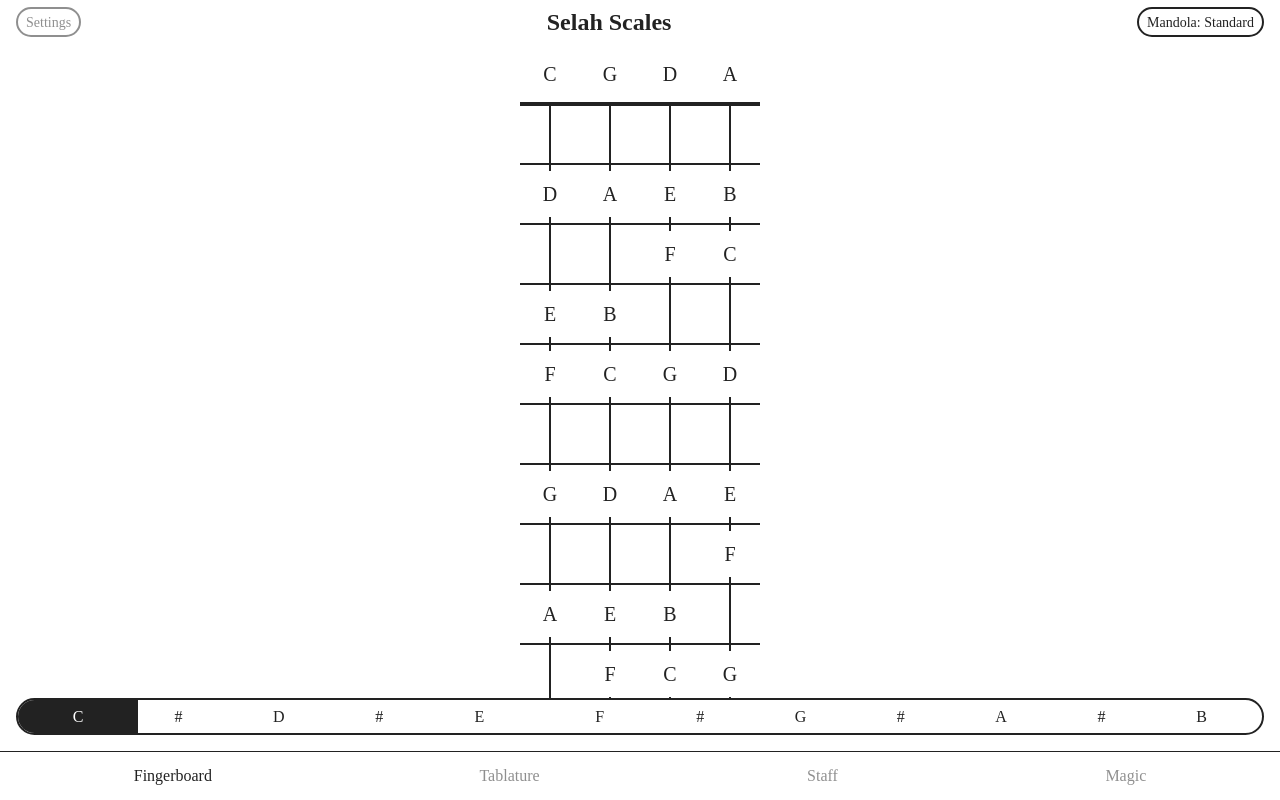
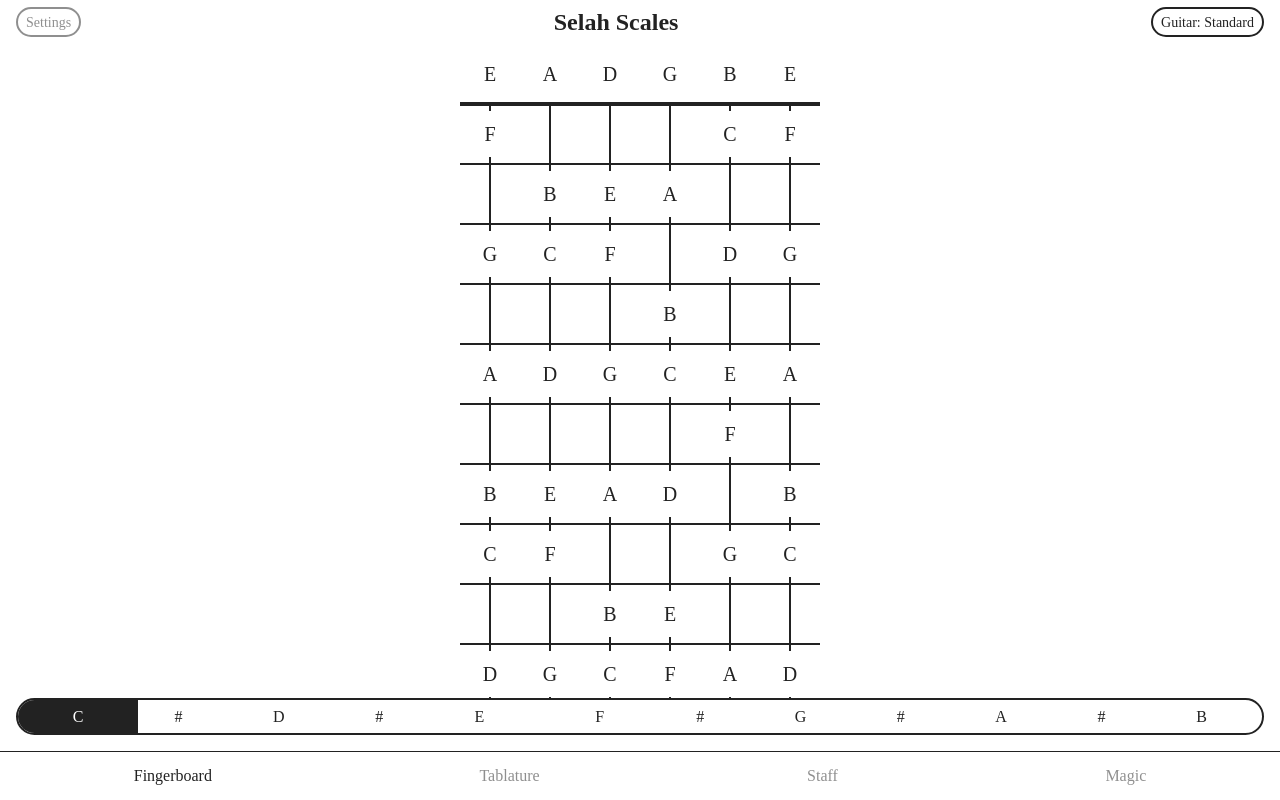
Before and after one commit to jamesfinley/SvelteSelahExperiments, a Svelte app: page / in a window 1280 px wide. Built offline with nearby package versions, Linux system fonts and the light colour scheme.

Commit message:
Tuning is now a store

```diff
--- a/src/App.svelte
+++ b/src/App.svelte
@@ -4,6 +4,7 @@
 	import NoteOnFret from "./models/NoteOnFret.js";
 	import Tuning from "./models/Tuning.js";
 	import { Scales } from "./models/Scale.js";
+	import { tuning } from "./stores.js";
 
 	import Navigation from './components/Navigation.svelte';
 	import RootNoteControl from './components/RootNoteControl.svelte';
@@ -15,38 +16,13 @@
 	import Magic from './components/screens/Magic.svelte';
 
 	export let url = "";
-
-	let mandolaTuning = new Tuning(
-		"Standard",
-		"Mandola",
-		[
-			new NoteOnFret(Notes.c),
-			new NoteOnFret(Notes.g),
-			new NoteOnFret(Notes.d),
-			new NoteOnFret(Notes.a),
-		]
-	);
-	let guitarTuning = new Tuning(
-		"Standard",
-		"Guitar",
-		[
-			new NoteOnFret(Notes.e),
-			new NoteOnFret(Notes.a),
-			new NoteOnFret(Notes.d),
-			new NoteOnFret(Notes.g),
-			new NoteOnFret(Notes.b),
-			new NoteOnFret(Notes.e),
-		]
-	);
-
-	let tuning = mandolaTuning;
 	let scale = Scales.major;
 
 	function showSettings() {
 		alert('Show Settings');
 	}
 	function showTunings() {
-		tuning = tuning.instrument == "Guitar" ? mandolaTuning : guitarTuning;
+		// tuning = tuning.instrument == "Guitar" ? mandolaTuning : guitarTuning;
 	}
 	function changeRootNote(newRootNote) {
 		rootNote = newRootNote
@@ -81,7 +57,6 @@
 <Router url="{url}">
 <main>
 	<Navigation
-		tuning={tuning}
 		on:showSettings={showSettings}
 		on:showTunings={showTunings}
 		/>
@@ -90,7 +65,7 @@
 		<Route path="/staff" component="{Staff}" />
 		<Route path="/magic" component="{Magic}" />
 		<Route path="/">
-			<Fingerboard {...{tuning, scale}} />
+			<Fingerboard {...{scale}} />
 		</Route>
 	</div>
 	<RootNoteControl />
--- a/src/components/Navigation.svelte
+++ b/src/components/Navigation.svelte
@@ -1,8 +1,8 @@
 <script>
 	import { createEventDispatcher } from 'svelte';
 	import Button from './Button.svelte';
-
-	export let tuning;
+	import { tuning } from '../stores.js';
+	import { Tunings } from '../models/Tuning.js';
 
 	const dispatch = createEventDispatcher();
 </script>
@@ -31,5 +31,5 @@
 <nav class="navigation">
 	<h1>Selah Scales</h1>
 	<div id="navigation--settings-button"><Button animationDirection="left" disabled on:click={()=>{dispatch('showSettings')}}>Settings</Button></div>
-	<div id="navigation--tunings-button"><Button animationDirection="right" mode="dropDown" on:click={()=>{dispatch('showTunings')}}>{tuning.instrument}: {tuning.name}</Button></div>
+	<div id="navigation--tunings-button"><Button animationDirection="right" mode="dropDown" on:click={() => tuning.update((value) => value.instrument == "Guitar" ? Tunings.mandola : Tunings.guitar )}>{$tuning.instrument}: {$tuning.name}</Button></div>
 </nav>
--- a/src/components/screens/Fingerboard.svelte
+++ b/src/components/screens/Fingerboard.svelte
@@ -1,7 +1,6 @@
 <script>
-	import { rootNote } from '../../stores.js';
+	import { rootNote, tuning } from '../../stores.js';
 
-	export let tuning;
 	export let scale;
 </script>
 
@@ -87,14 +86,14 @@
 </style>
 
 <div class="fingerboard--wrapper">
-	<div class="fingerboard" style="--strings: {tuning.noteOnFrets.length}">
+	<div class="fingerboard" style="--strings: {$tuning.noteOnFrets.length}">
 		{#each [1, 2, 3, 4, 5, 6, 7, 8, 9, 10, 11, 12] as fret}
 			<div class="fingerboard--fret" data-fret={fret} />
 		{/each}
-		{#each tuning.fingerboard.notesOnStrings as notesOnString}
+		{#each $tuning.fingerboard.notesOnStrings as notesOnString}
 			<div class="fingerboard--string">
 				{#each notesOnString.filter(noteOnFret => $rootNote.notesForScale(scale).map(note => note.name).indexOf(noteOnFret.note.name) > -1) as {fret, note}}
-					<div class="fingerboard--string--note {note == rootNote ? "fingerboard--string--note--root" : ""}" data-fret={fret}>{note.name}</div>
+					<div class="fingerboard--string--note {note == $rootNote ? "fingerboard--string--note--root" : ""}" data-fret={fret}>{note.name}</div>
 				{/each}
 			</div>
 		{/each}
--- a/src/models/Tuning.js
+++ b/src/models/Tuning.js
@@ -1,5 +1,5 @@
 import NoteOnFret from "./NoteOnFret.js";
-import { notesInOrder } from "./Note.js";
+import Notes, { notesInOrder } from "./Note.js";
 
 export default class Tuning {
 	constructor(name, instrument, noteOnFrets, diatonic = false) {
@@ -68,3 +68,28 @@ class Fingerboard {
 		return noteOnFrets;
 	}
 }
+
+export const Tunings = {
+	mandola: new Tuning(
+		"Standard",
+		"Mandola",
+		[
+			new NoteOnFret(Notes.c),
+			new NoteOnFret(Notes.g),
+			new NoteOnFret(Notes.d),
+			new NoteOnFret(Notes.a),
+		]
+	),
+	guitar: new Tuning(
+		"Standard",
+		"Guitar",
+		[
+			new NoteOnFret(Notes.e),
+			new NoteOnFret(Notes.a),
+			new NoteOnFret(Notes.d),
+			new NoteOnFret(Notes.g),
+			new NoteOnFret(Notes.b),
+			new NoteOnFret(Notes.e),
+		]
+	),
+};
--- a/src/stores.js
+++ b/src/stores.js
@@ -1,4 +1,6 @@
 import { writable } from 'svelte/store';
 import Notes from "./models/Note.js";
+import { Tunings } from "./models/Tuning.js";
 
 export const rootNote = writable(Notes.c);
+export const tuning = writable(Tunings.guitar);
```
